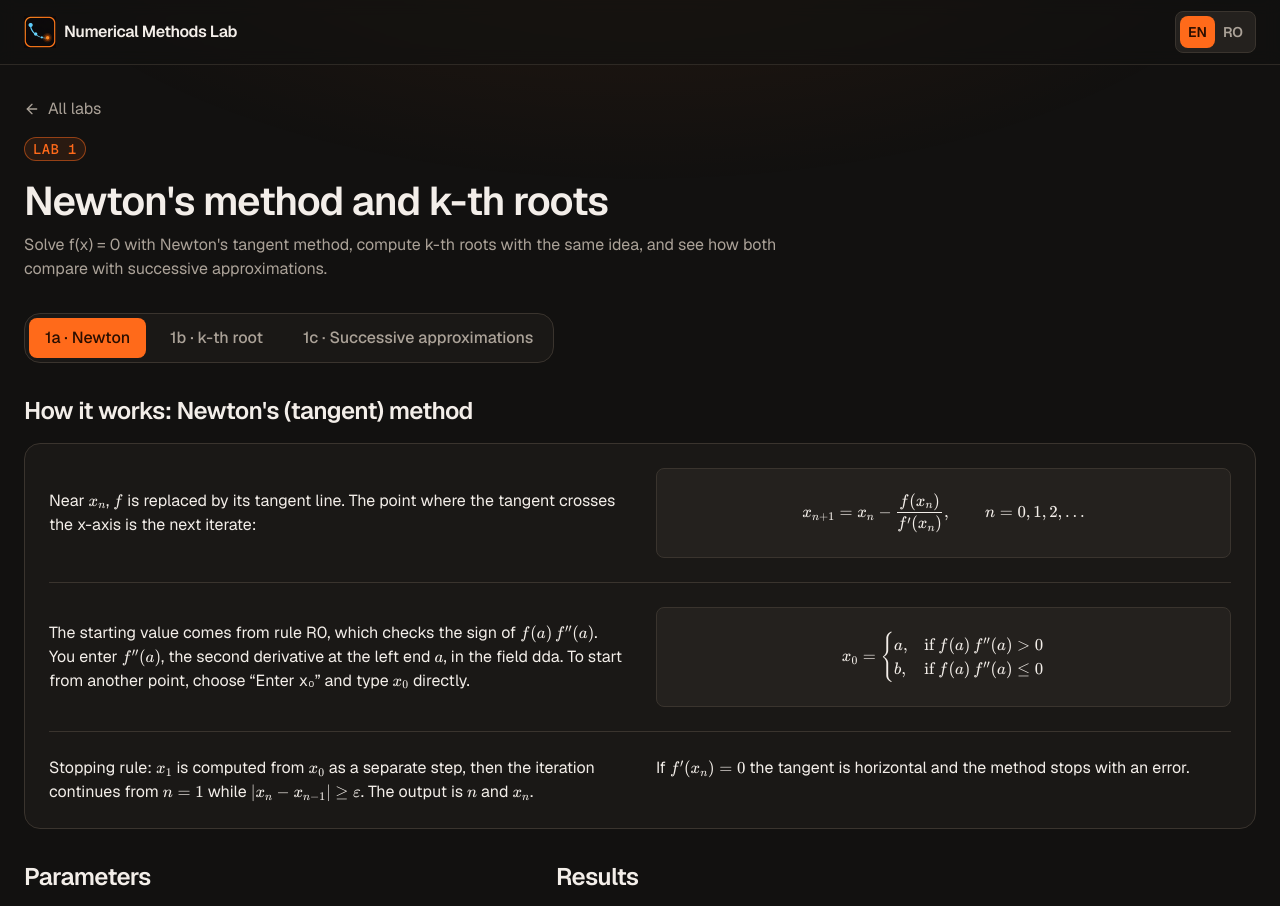
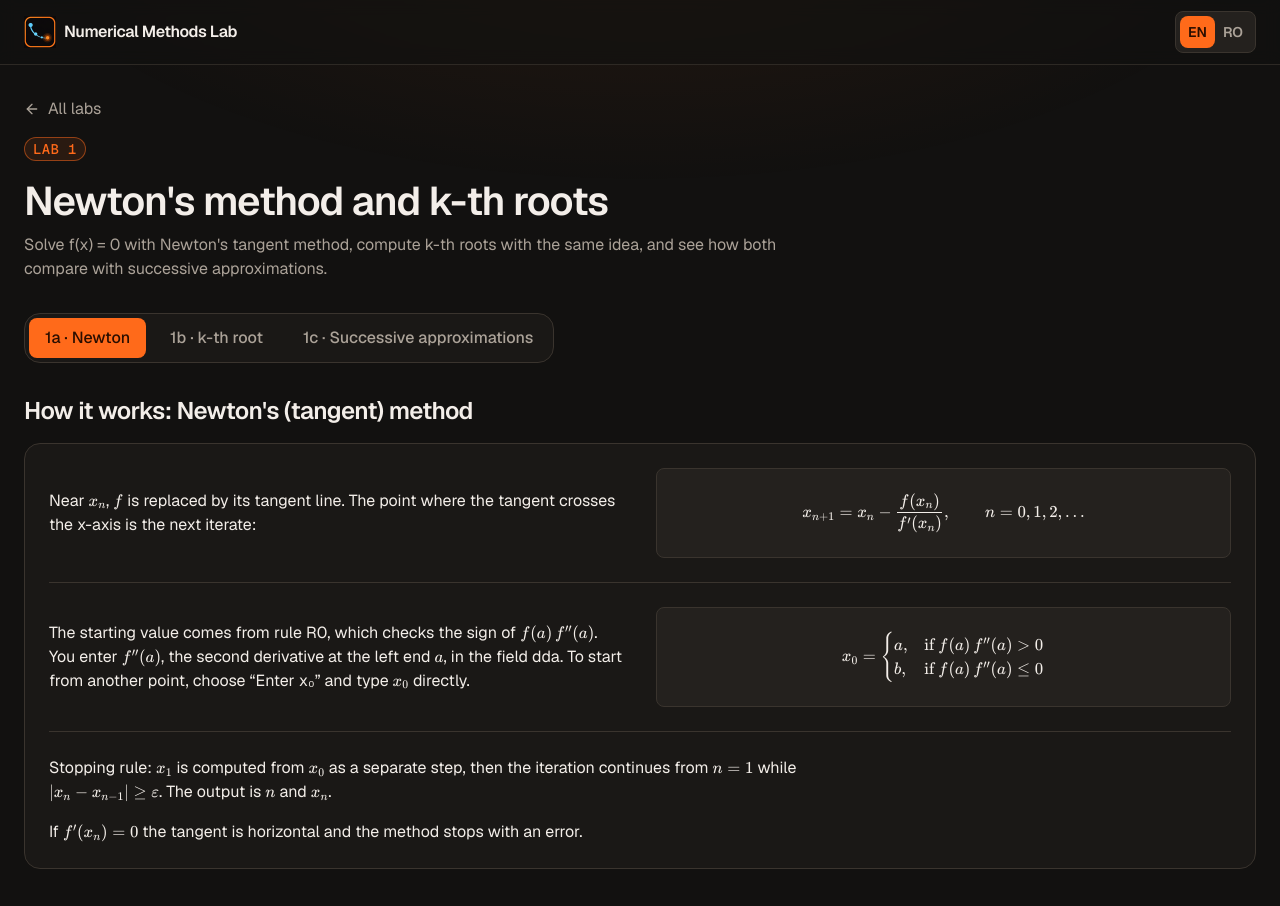
Before and after one commit to tudor555/numerical-methods-lab, a Next.js app: page /labs/newton in a window 1280 px wide. Shown: the top 906 px of the page. Built offline with nearby package versions, Linux system fonts and the light colour scheme; no server answers.

Commit message:
fix: stack explanation paragraphs in reading order

```diff
--- a/src/components/lab/explanation.tsx
+++ b/src/components/lab/explanation.tsx
@@ -5,7 +5,7 @@ import { localizeTex, toRows } from "@/labs/explanation";
 import type { ExplanationBlock } from "@/labs/types";
 import { Formula, RichText } from "./formula";
 
-/** Method explanation. On wide screens a paragraph sits beside its formula, and plain paragraphs share a row. */
+/** Method explanation. On wide screens a paragraph sits beside its formula; plain paragraphs stack in one column. */
 export function Explanation({ blocks }: { blocks: readonly ExplanationBlock[] }) {
   const { t } = useI18n();
   return (
@@ -21,7 +21,8 @@ export function Explanation({ blocks }: { blocks: readonly ExplanationBlock[] })
             </div>
           )}
           {row.kind === "texts" && (
-            <div className="grid gap-4 lg:grid-cols-2 lg:gap-8">
+            // One column, so consecutive paragraphs read top to bottom in order.
+            <div className="flex max-w-3xl flex-col gap-4">
               {row.texts.map((text) => (
                 <p key={text.key}>
                   <RichText text={t(text.key)} />
```
